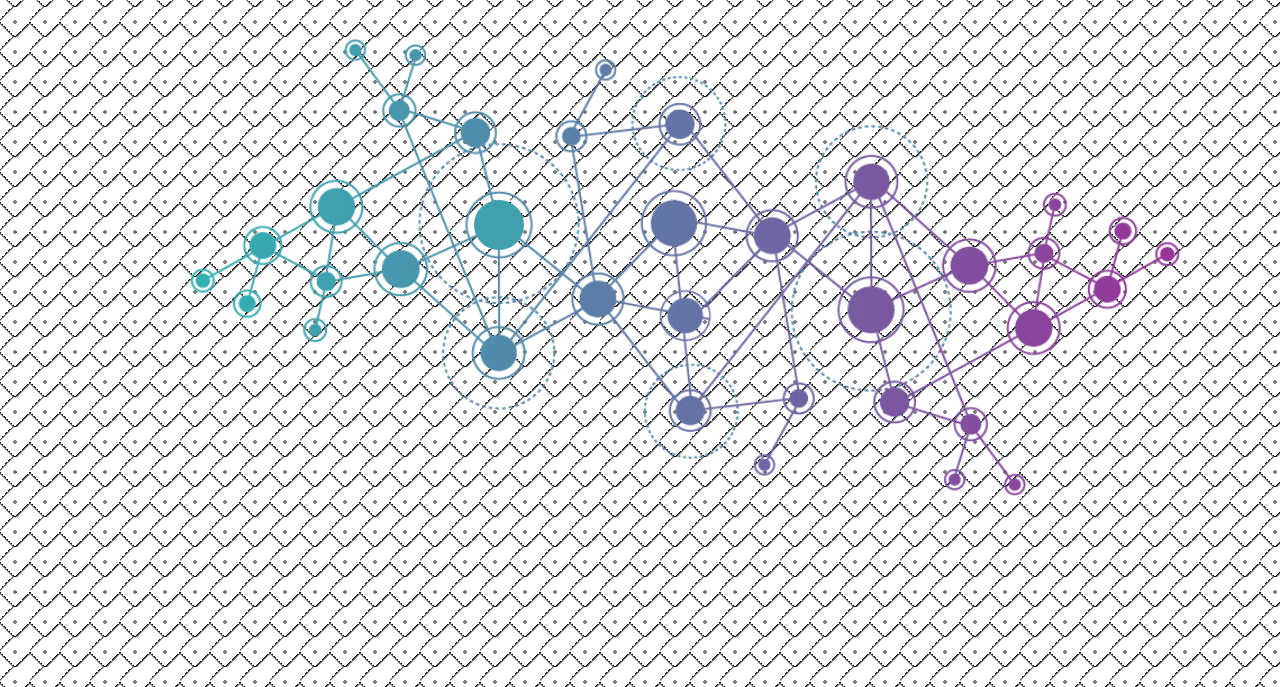
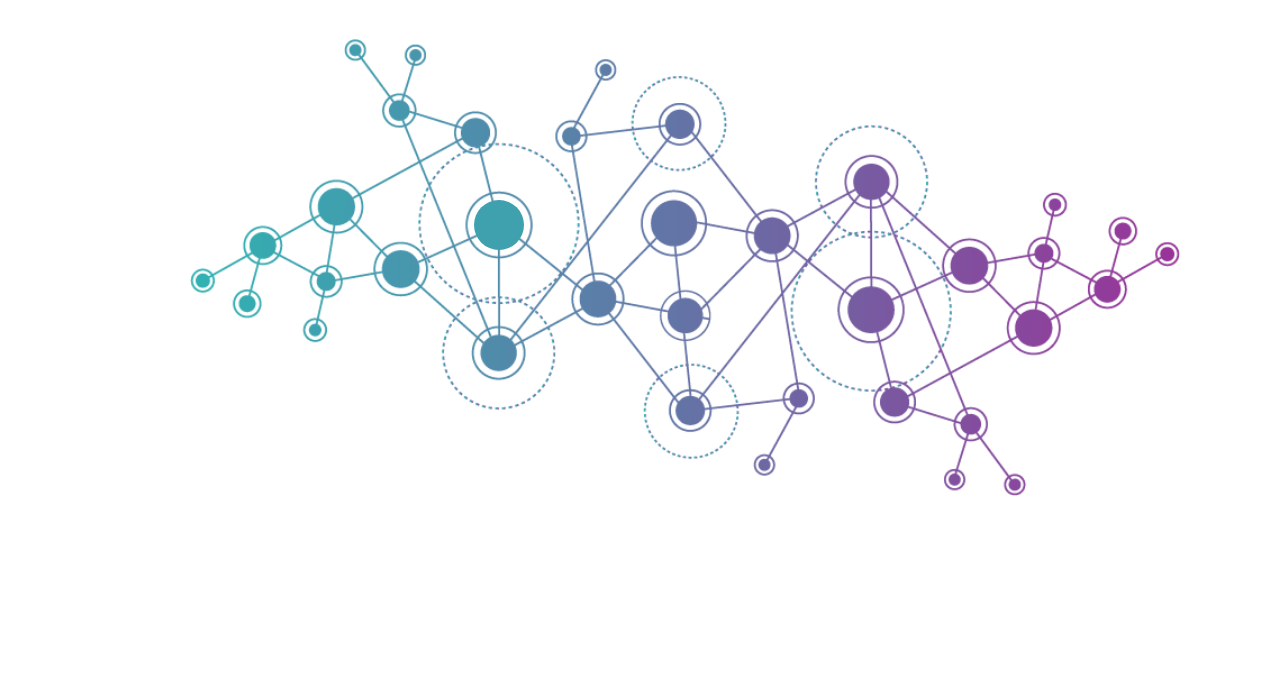
Before and after one commit to draganvaleriu/grafuri.github.io, a plain HTML site: page index.html in a window 1280 px wide. Shown: the part 113-800 px from the top of the page. Drawn offline with Linux system fonts and the light colour scheme.

Commit message:
Update style.css

```diff
--- a/style.css
+++ b/style.css
@@ -1,11 +1,4 @@
 
-body {
-  background-image: linear-gradient(45deg, transparent 20%, black 25%, transparent 25%),
-                    linear-gradient(-45deg, transparent 20%, black 25%, transparent 25%),
-                    linear-gradient(-45deg, transparent 75%, black 80%, transparent 0),
-                    radial-gradient(gray 2px, transparent 0);
-  background-size: 30px 30px, 30px 30px;
-}
 body{
 	width: 1000px;
 	margin: auto;
```
